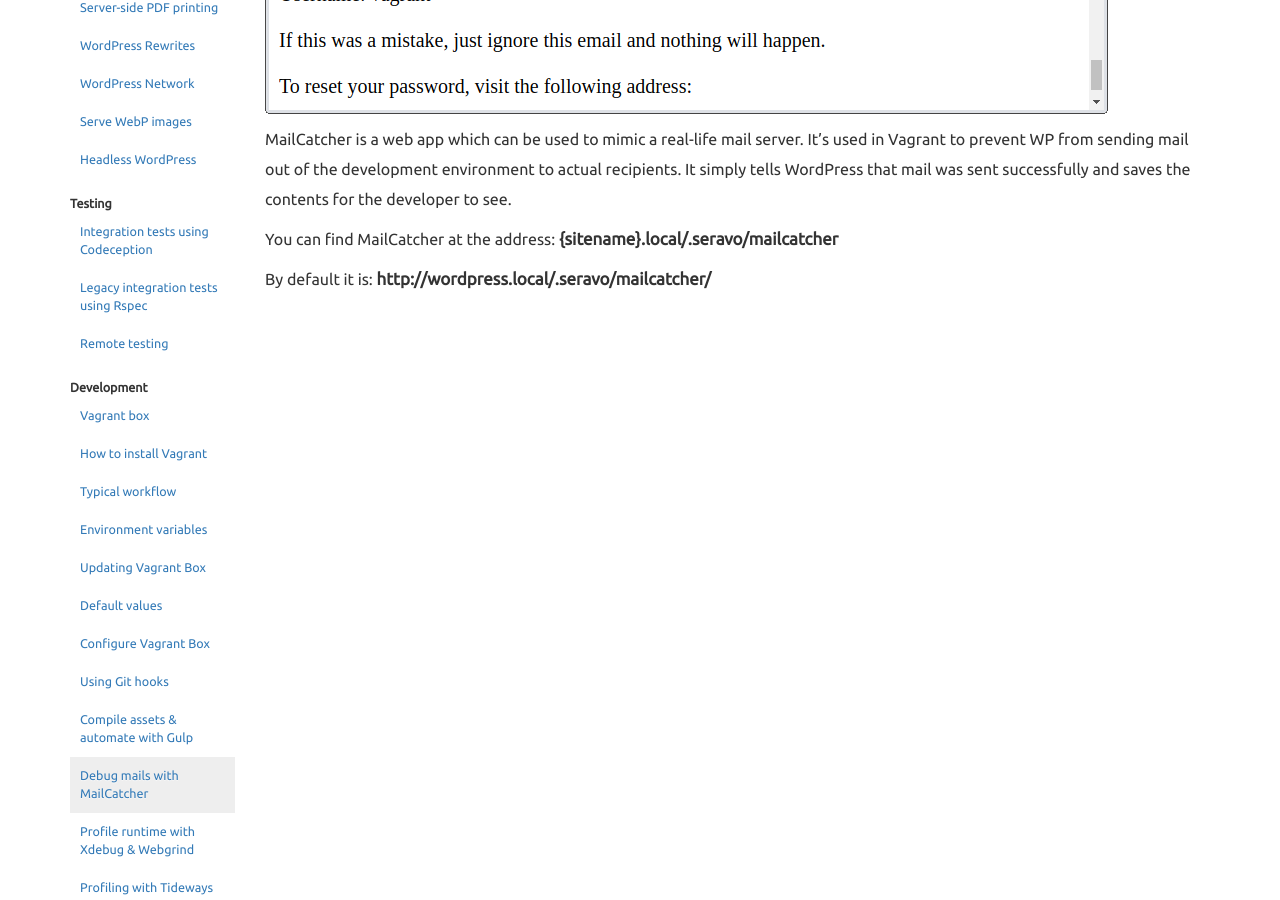
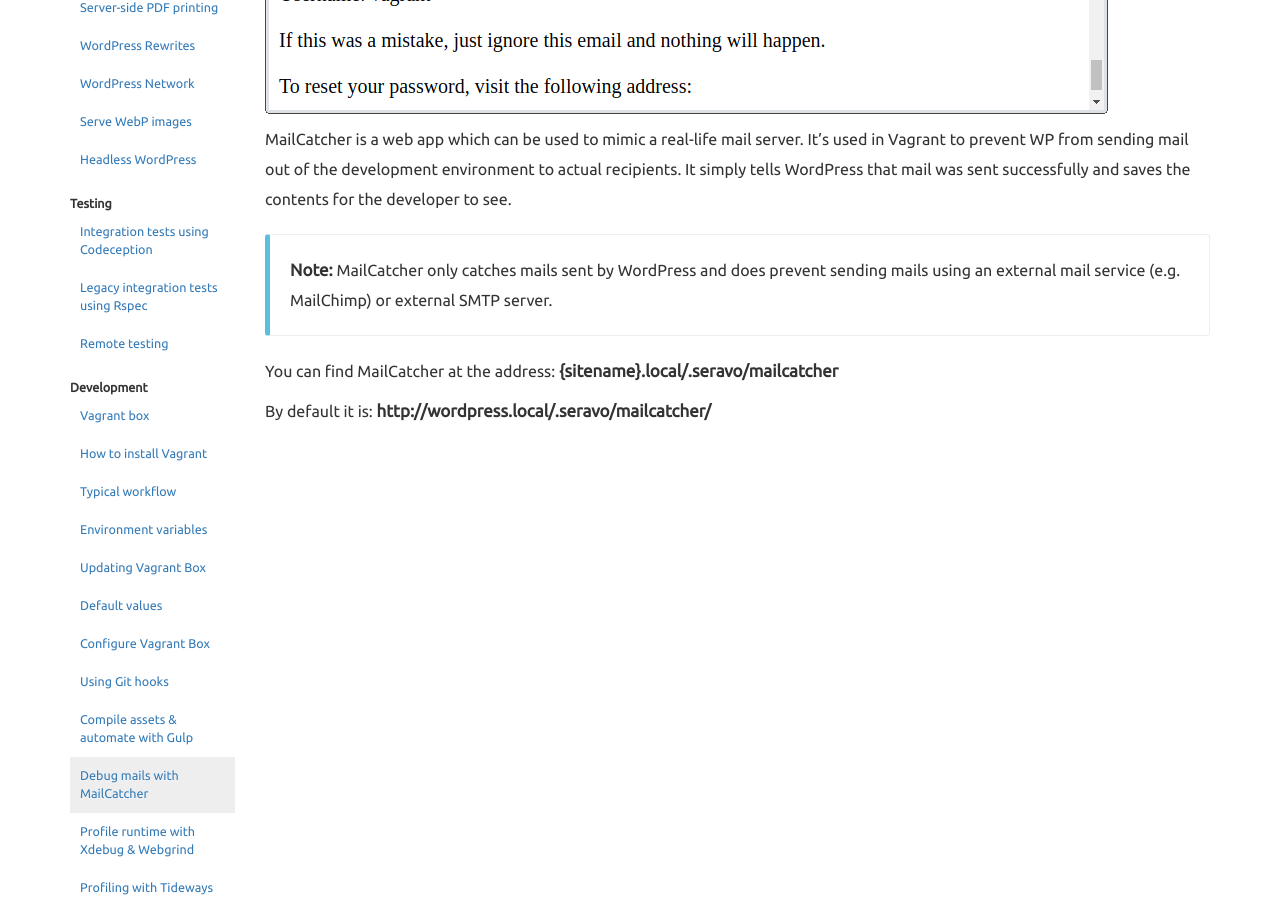
Before and after one commit to Seravo/docs, a Jekyll site: the page built from _posts/2015-10-11-mailcatcher.md, in a window 1280 px wide and 900 px high, scrolled down 650 px. Built offline with Jekyll 4.4.1, drawn with Linux system fonts in a browser that asks for light colours; nearby versions of some CDN libraries.

Commit message:
Add a note about external services to MailCatcher page

```diff
--- a/_posts/2015-10-11-mailcatcher.md
+++ b/_posts/2015-10-11-mailcatcher.md
@@ -11,6 +11,8 @@
 
 MailCatcher is a web app which can be used to mimic a real-life mail server. It's used in Vagrant to prevent WP from sending mail out of the development environment to actual recipients. It simply tells WordPress that mail was sent successfully and saves the contents for the developer to see.
 
+> **Note:** MailCatcher only catches mails sent by WordPress and does prevent sending mails using an external mail service (e.g. MailChimp) or external SMTP server.
+
 You can find MailCatcher at the address: **{sitename}.local/.seravo/mailcatcher**
 
 By default it is: **http://wordpress.local/.seravo/mailcatcher/**
```
